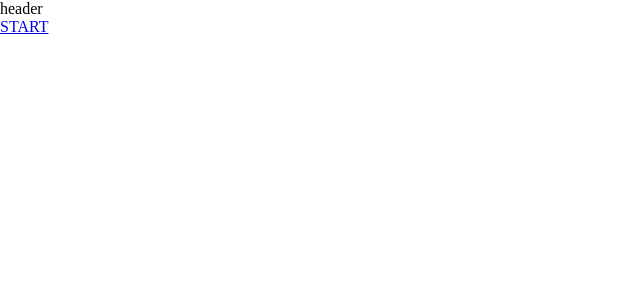
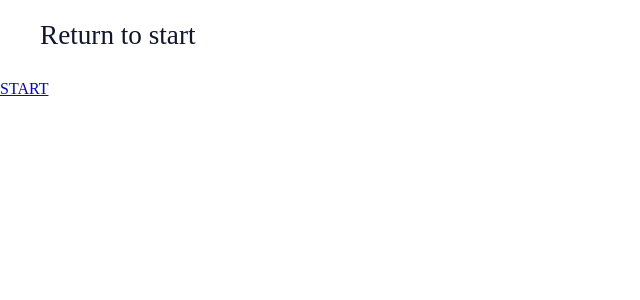
Before and after one commit to karihold/questionaire-page, a React app: page / in a window 1280 px wide. Shown: the top 300 px of the page, without its empty margins (0-640 px from the left). Built offline with nearby package versions, Linux system fonts and the light colour scheme.

Commit message:
Updated header styling

```diff
--- a/src/js/landmarks/header/header.jsx
+++ b/src/js/landmarks/header/header.jsx
@@ -1,10 +1,14 @@
-import React from "react";
-import "./header.scss";
+import React from 'react';
+import { Link } from 'react-router-dom';
+import Routes from 'routes/routes';
+import './header.scss';
 
 const Header = () => {
   return (
     <header>
-      <p>header</p>
+      <Link to={Routes.Home} className="return-start-link">
+        Return to start
+      </Link>
     </header>
   );
 };
--- a/src/js/landmarks/header/header.scss
+++ b/src/js/landmarks/header/header.scss
@@ -0,0 +1,27 @@
+@import 'variables/colors.scss';
+@import 'variables/sizes.scss';
+@import 'mixins/focus.scss';
+
+header {
+  height: $header-height;
+  padding: 20px 40px;
+}
+
+.return-start-link {
+  display: inline-block;
+
+  font-size: 1.7rem;
+  text-decoration: none;
+  color: $black;
+
+  transition: 0.2s ease-in-out;
+  border-radius: 2px;
+
+  &:focus {
+    @include set-focus-outline;
+  }
+
+  &:hover {
+    opacity: 0.5;
+  }
+}
```
